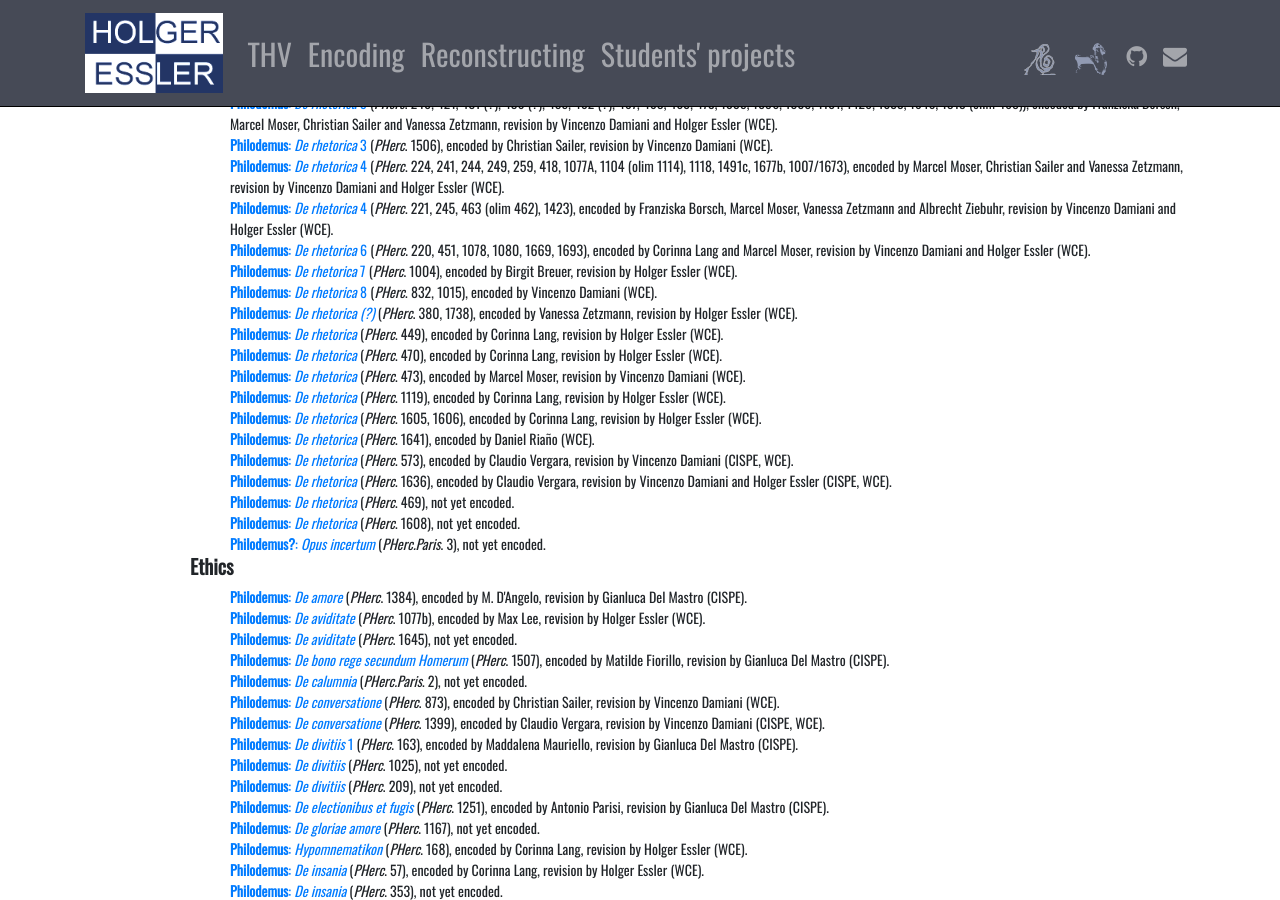
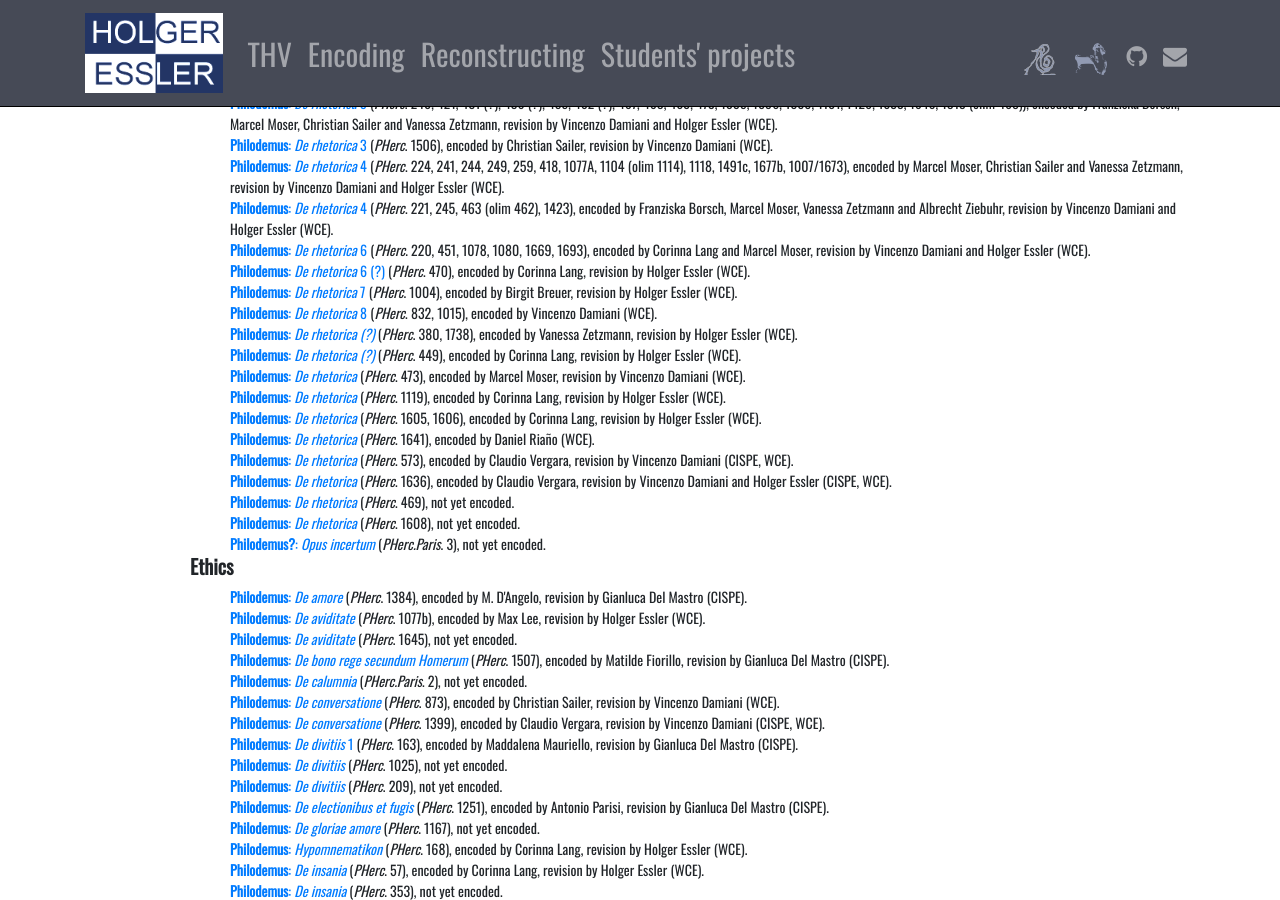
Before and after one commit to HolgerEssler/HolgerEssler.github.io, a Jekyll site: the page built from thv.html, in a window 1280 px wide and 900 px high, scrolled down 2134 px. Built offline with Jekyll 4.4.1, drawn with Linux system fonts in a browser that asks for light colours; nearby versions of some CDN libraries.

Commit message:
Update thv.html

```diff
--- a/thv.html
+++ b/thv.html
@@ -167,11 +167,11 @@ permalink: /thv
                           <li><a href="https://papyri.info/dclp/62460"><b>Philodemus</b>: <i>De rhetorica</i> 4</a> (<i>PHerc</i>. 224, 241, 244, 249, 259, 418, 1077A, 1104 (olim 1114), 1118, 1491c, 1677b, 1007/1673), encoded by Marcel Moser, Christian Sailer and Vanessa Zetzmann, revision by Vincenzo Damiani and Holger Essler (WCE).</li>
                           <li><a href="https://papyri.info/dclp/62393"><b>Philodemus</b>: <i>De rhetorica</i> 4</a> (<i>PHerc</i>. 221, 245, 463 (olim 462), 1423), encoded by Franziska Borsch, Marcel Moser, Vanessa Zetzmann and Albrecht Ziebuhr, revision by Vincenzo Damiani and Holger Essler (WCE).</li>
                           <li><a href="https://papyri.info/dclp/62448"><b>Philodemus</b>: <i>De rhetorica</i> 6</a> (<i>PHerc</i>. 220, 451, 1078, 1080, 1669, 1693), encoded by Corinna Lang and Marcel Moser, revision by Vincenzo Damiani and Holger Essler (WCE).</li>
+                          <li><a href="https://papyri.info/dclp/62423"><b>Philodemus</b>: <i>De rhetorica</i> 6 (?)</a> (<i>PHerc</i>. 470), encoded by Corinna Lang, revision by Holger Essler (WCE).</li>
                           <li><a href="https://papyri.info/dclp/62436"><b>Philodemus</b>: <i>De rhetorica</i> 7</a> (<i>PHerc</i>. 1004), encoded by Birgit Breuer, revision by Holger Essler (WCE).</li>
                           <li><a href="https://papyri.info/dclp/62429"><b>Philodemus</b>: <i>De rhetorica</i> 8</a> (<i>PHerc</i>. 832, 1015), encoded by Vincenzo Damiani (WCE).</li>
                           <li><a href="https://papyri.info/dclp/62409"><b>Philodemus</b>: <i>De rhetorica (?)</i></a> (<i>PHerc</i>. 380, 1738), encoded by Vanessa Zetzmann, revision by Holger Essler (WCE).</li>
-                          <li><a href="https://papyri.info/dclp/62414"><b>Philodemus</b>: <i>De rhetorica</i></a> (<i>PHerc</i>. 449), encoded by Corinna Lang, revision by Holger Essler (WCE).</li>
-                          <li><a href="https://papyri.info/dclp/62423"><b>Philodemus</b>: <i>De rhetorica</i></a> (<i>PHerc</i>. 470), encoded by Corinna Lang, revision by Holger Essler (WCE).</li>
+                          <li><a href="https://papyri.info/dclp/62414"><b>Philodemus</b>: <i>De rhetorica (?)</i></a> (<i>PHerc</i>. 449), encoded by Corinna Lang, revision by Holger Essler (WCE).</li>
                           <li><a href="https://papyri.info/dclp/62424"><b>Philodemus</b>: <i>De rhetorica</i></a> (<i>PHerc</i>. 473), encoded by Marcel Moser, revision by Vincenzo Damiani (WCE).</li>
                           <li><a href="https://papyri.info/dclp/62462"><b>Philodemus</b>: <i>De rhetorica</i></a> (<i>PHerc</i>. 1119), encoded by Corinna Lang, revision by Holger Essler (WCE).</li>
                           <li><a href="https://papyri.info/dclp/62486"><b>Philodemus</b>: <i>De rhetorica</i></a> (<i>PHerc</i>. 1605, 1606), encoded by Corinna Lang, revision by Holger Essler (WCE).</li>
```
